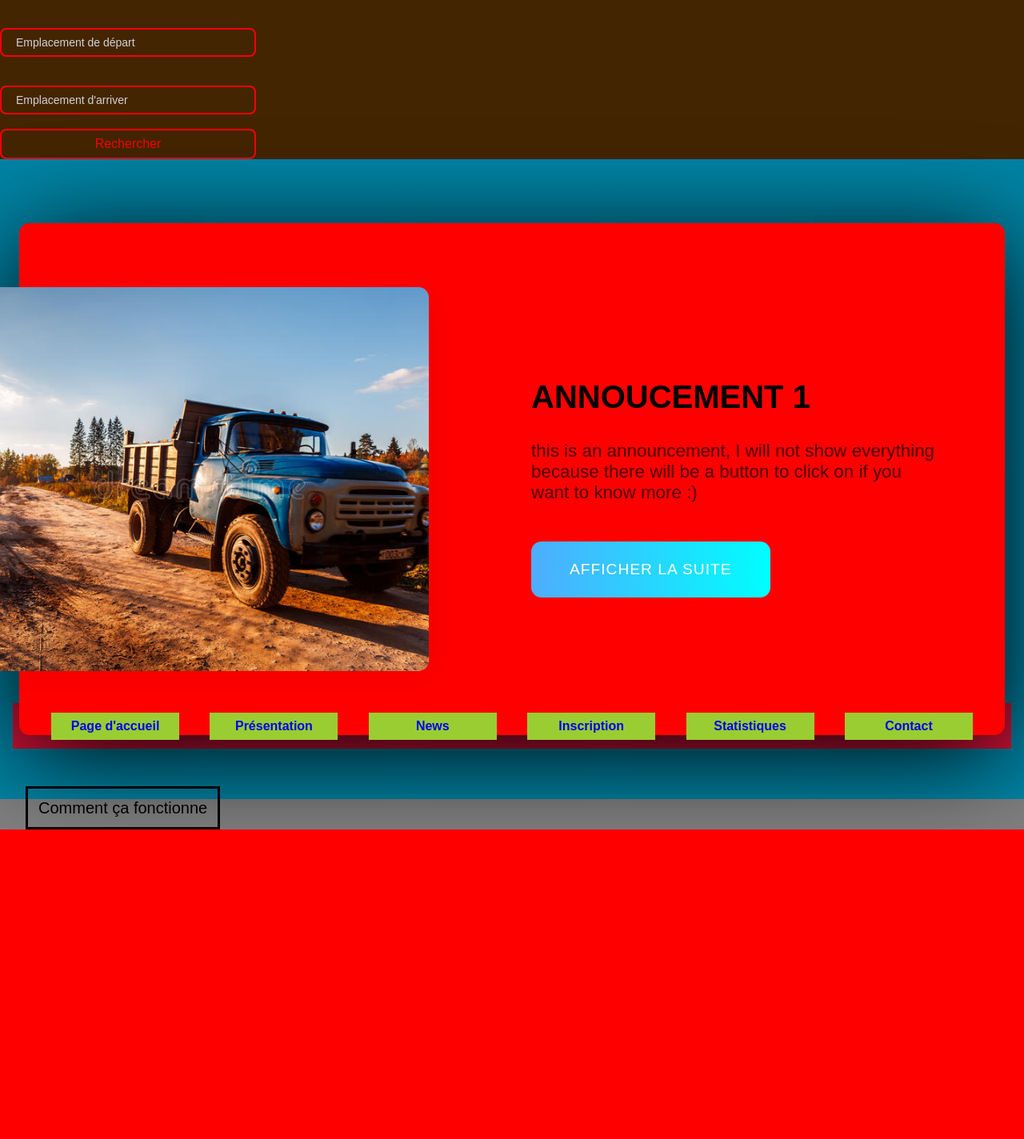
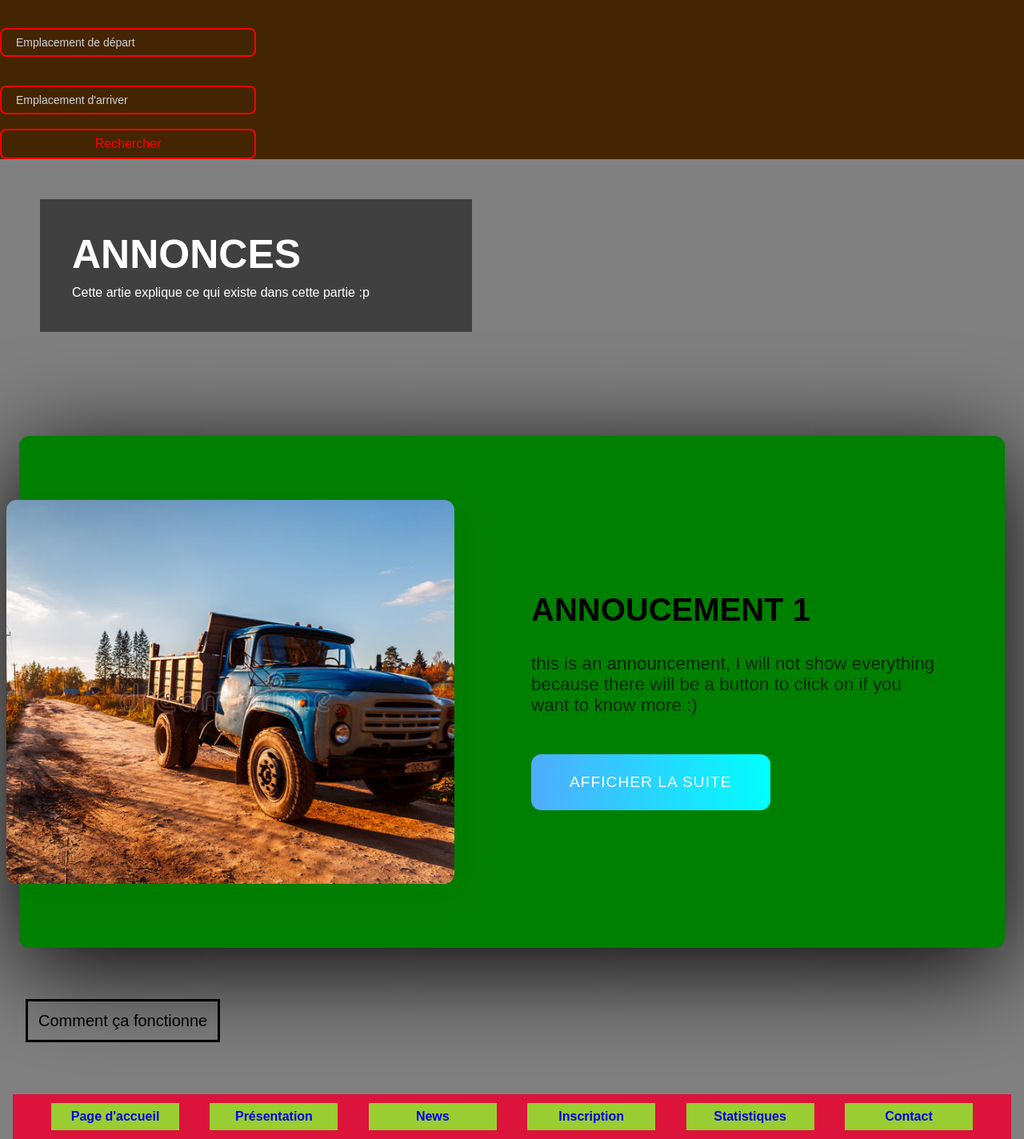
Before and after one commit to MerakchiHibaa/Site-de-transportation-de-colliers, a PHP site: page /Accueil.html in a window 1280 px wide. Shown: the part 701-2125 px from the top of the page at 80% size. Before the commit the page ends 1738 px from the top, so only its background shows below. Run offline with PHP 8.4, Linux system fonts and the light colour scheme.

Commit message:
finished the styling of one announcement

```diff
--- a/Accueil.html
+++ b/Accueil.html
@@ -104,23 +104,38 @@
     </form>
 
 </div>
+
+<!--begin section left box-->
+<section class="leftbox-section">
+    <div class="leftbox">
+        <div class="content">
+            <h1> Annonces </h1>
+            <p> Cette artie explique ce qui existe dans cette partie :p</p>
+
+
+        </div>
+    </div>
+
+
 <div class="container-affich">
 
 <div class="ann-affich">
     <div class="ann-affich_img">
         <img src="assets/slider1.jpg" alt="">
     </div>
+
     <div class="ann-affich_post">
         <h1 class="ann-affich_title"> Annoucement  1 </h1>
-<p class="ann-affich_text"> this is an announcement, I will not show everything because there will be a button to click on if you want to know more :)</p>
-<a  href="#" class="ann-affich_cta"> Afficher la suite </a>
-    </div>
+    <p class="ann-affich_text"> this is an announcement, I will not show everything because there will be a button to click on if you want to know more :)</p>
+    <a  href="#" class="ann-affich_cta"> Afficher la suite </a>
+    </div> <!--ann-affich_post end-->
 
 
-    </table>
-</div>
+</div> <!--ann-affich-->
 
 </div> <!--end contaainer-affich-->
+</section><!--end section left box-->
+
 
 <div class="buttons">
 <a href="#" class="btn-up"  > Comment ça fonctionne </a>
--- a/style.css
+++ b/style.css
@@ -6,7 +6,14 @@
 	text-decoration: none;
 }
 body {
-    height: 100vh;
+
+    position:relative;
+
+    margin:0;
+    padding:0;
+    overflow:auto;
+
+    height: 100%;
     font-weight: 400;
     background-color:gray;
    /* display: flex;
@@ -127,7 +134,7 @@
 
 
 /******************* MENU  ***********************/
-.menu-bar ul{
+ .menu-bar ul{
     display: inline-flex;
     list-style: none;
     color: white;
@@ -147,7 +154,7 @@
 
     background-color: crimson;
 
-   width: 100%;
+    width: 100%;
     z-index: 1;
 
 }
@@ -320,7 +327,14 @@
   /***************************footer**********************/
 
   footer {
-    color: #442502;
+    position: relative;
+
+    height:60px;   /* Height of the footer */
+
+    width:100%;
+
+    color: yellow;
+   bottom: 0;
     text-align: center;
     padding: 1rem;
     font-weight: bolder;
@@ -472,13 +486,24 @@
 
 }
 .container-affich {
-    background-color: #0084a5;
-    margin: 0;
+     /**
+     position: relative;
+
+     width: 50%;
+     height: 100%;
+     float: right;
+     box-sizing: border-box;
+     background: rgba(0, 0, 0, .5);
+
+
+     **/
+   margin: 0;
     padding: 0 1.5rem;
     box-sizing: border-box;
 
     width: 100%;
     height: 100vh;
+
     display: flex ;
     align-items: center;
     justify-content: center;
@@ -487,10 +512,22 @@
 
 
 .ann-affich {
-    width: 100%;
+    /*
+
+    position: absolute;
+    top: 50%;
+    transform: translateY(-50%);
+    margin: 0;
+    padding: 40px;
+    box-sizing: border-box;
+
+   */
+
+
+   width: 100%;
     max-width: 98rem ;
     padding: 5rem;
-    background-color: red;
+    background-color:green;
     box-shadow: 0 1.4rem 8rem rgba(0, 0, 0, 2);
     display: flex;
     align-items: center;
@@ -502,7 +539,7 @@
     min-width: 35rem;
     max-width: 35rem;
     height: 30rem;
-    transform: translateX(-8rem) ;
+    transform: translateX(-6rem) ;
     position: relative;
 }
 
@@ -600,3 +637,45 @@
     }
 
  }
+
+
+ /****************LeftBox styling ****************//
+
+ .leftBox-section {
+     width: 100%;
+     height: 100vh;
+     background-size: cover;
+ }
+
+ section .leftbox{
+     width: 50%;
+     height:100% ;
+     float: left;
+     padding: 50px;
+     box-sizing: border-box;
+
+ }
+ section .leftbox .content {
+     color: #fff;
+     background: rgba(0, 0, 0, .5);
+     padding: 40px;
+     transition: .5s;
+
+ }
+ section .leftbox .content:hover {
+     background: #e91063;
+ }
+
+ section .leftbox .content h1 {
+     margin: 0;
+     padding: 0;
+     font-size: 50px;
+     text-transform: uppercase ;
+
+ }
+
+
+ section .leftbox  .content p{
+     margin: 10px 0 0;
+     padding: 0;
+ }
```
